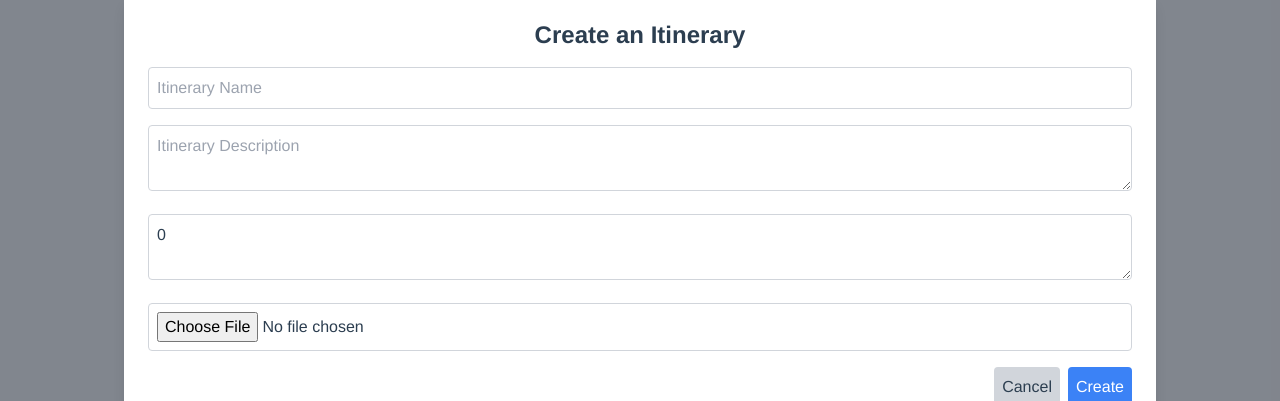
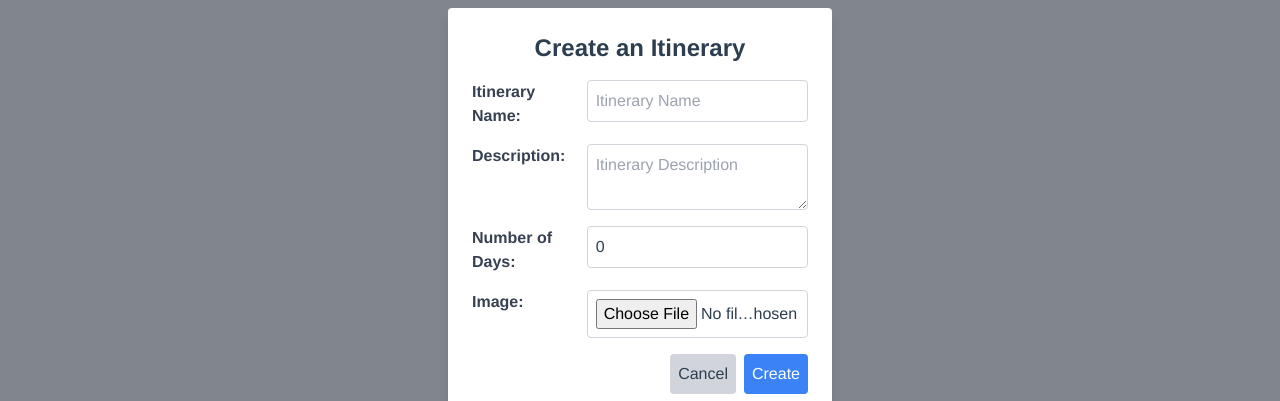
Before and after one commit to devsq12395/sq-traveller, a Vue app: page /dashboard in a window 1280 px wide. Both pictures are taken after a click on the button "Create an Itinerary". Shown: the part 187-588 px from the top of the page. Built offline with nearby package versions, Linux system fonts and the light colour scheme; no server answers.

Commit message:
minor ui updates

```diff
--- a/src/components/events/EventInfo.vue
+++ b/src/components/events/EventInfo.vue
@@ -20,7 +20,12 @@
       <!-- Notes Section -->
       <div class="text-left">
         <h3 class="text-lg font-semibold">Notes:</h3>
-        <p class="text-gray-700">{{ event.notes || "No notes available" }}</p>
+        <div v-if="notes.length > 0">
+          <ul>
+            <li v-for="note in notes" :key="note.id" class="text-gray-700">- {{ note.note }}</li>
+          </ul>
+        </div>
+        <p v-else class="text-gray-700">No notes available</p>
       </div>
 
       <!-- Edit Buttons Section -->
@@ -48,7 +53,8 @@
 <script>
 import EventActivities from './EventActivities.vue';
 import EventBudgets from './EventBudgets.vue';
-import EditEventPopup from '../popups/EditEventPopup.vue'; // Import the EditEventPopup component
+import EditEventPopup from '../popups/EditEventPopup.vue';
+import { fetchEventNotes } from '../../helpers/notes'; // Import the fetchEventNotes function
 
 export default {
   name: 'EventInfo',
@@ -61,12 +67,33 @@ export default {
   components: {
     EventActivities,
     EventBudgets,
-    EditEventPopup, // Register the EditEventPopup component
+    EditEventPopup,
   },
   data() {
     return {
-      showEditEventPopup: false, // Track the visibility of the EditEventPopup
+      showEditEventPopup: false,
+      notes: [], // Reactive data property to store notes
     };
+  },
+  watch: {
+    event: {
+      immediate: true, // Trigger the watcher immediately on component mount
+      handler(newEvent) {
+        if (newEvent && newEvent.id) {
+          this.fetchNotes(newEvent.id);
+        }
+      },
+    },
+  },
+  methods: {
+    async fetchNotes(eventId) {
+      const { data, error } = await fetchEventNotes(eventId);
+      if (!error) {
+        this.notes = data;
+      } else {
+        console.error('Error fetching notes:', error);
+      }
+    },
   },
 };
 </script>
--- a/src/components/popups/CreateEventPopup.vue
+++ b/src/components/popups/CreateEventPopup.vue
@@ -5,38 +5,54 @@
 
       <form @submit.prevent="handleCreateEvent" class="space-y-4">
         <!-- Location Field -->
+        <div class="grid grid-cols-3 items-start gap-2">
+          <label for="location" class="text-gray-700 font-semibold text-left">Location:</label>
           <input
             type="text"
+            id="location"
             v-model="event.location"
             placeholder="Location"
             required
-          class="w-full p-2 border border-gray-300 rounded"
+            class="col-span-2 p-2 border border-gray-300 rounded"
           />
+        </div>
 
         <!-- Description Field -->
+        <div class="grid grid-cols-3 items-start gap-2">
+          <label for="description" class="text-gray-700 font-semibold text-left">Description:</label>
           <textarea
+            id="description"
             v-model="event.description"
             placeholder="Description"
             required
-          class="w-full p-2 border border-gray-300 rounded"
+            class="col-span-2 p-2 border border-gray-300 rounded"
           ></textarea>
+        </div>
 
         <!-- Day Field -->
-        <textarea
+        <div class="grid grid-cols-3 items-start gap-2">
+          <label for="day" class="text-gray-700 font-semibold text-left">Event Day:</label>
+          <input
             type="number"
+            id="day"
             v-model="event.day"
             placeholder="Day"
             required
-          class="w-full p-2 border border-gray-300 rounded"
-        ></textarea>
+            class="col-span-2 p-2 border border-gray-300 rounded"
+          />
+        </div>
 
         <!-- Image Upload Field -->
+        <div class="grid grid-cols-3 items-start gap-2">
+          <label for="image" class="text-gray-700 font-semibold text-left">Image:</label>
           <input
             type="file"
+            id="image"
             @change="handleImageUpload"
             accept="image/*"
-          class="w-full p-2 border border-gray-300 rounded"
+            class="col-span-2 p-2 border border-gray-300 rounded"
           />
+        </div>
 
         <!-- Action Buttons -->
         <div class="flex justify-end space-x-2">
@@ -79,7 +95,6 @@ export default {
         const uploadPreset = process.env.VUE_APP_CLOUDINARY_UPLOAD_PRESET;
         const cloudinaryUrl = process.env.VUE_APP_CLOUDINARY_URL;
 
-        // Check if variables are defined
         if (!uploadPreset || !cloudinaryUrl) {
           console.error("Cloudinary environment variables are missing.");
           return;
@@ -101,7 +116,6 @@ export default {
     const handleCreateEvent = async () => {
       const { data, error } = await createEvent(props.itineraryId, event.value);
 
-      console.log (data);
       if (!error && data) {
         if (imageUrl.value) {
           try {
--- a/src/components/popups/CreateItineraryPopup.vue
+++ b/src/components/popups/CreateItineraryPopup.vue
@@ -1,35 +1,59 @@
 <template>
   <div class="fixed inset-0 flex items-center justify-center bg-gray-900 bg-opacity-50">
-    <div class="bg-white p-6 rounded shadow-lg">
+    <div class="bg-white p-6 rounded shadow-lg w-96">
       <h2 class="text-2xl font-bold mb-4">Create an Itinerary</h2>
       <form @submit.prevent="handleCreateItinerary" class="space-y-4">
+        <!-- Itinerary Name Field -->
+        <div class="grid grid-cols-3 items-start gap-2">
+          <label for="name" class="text-gray-700 font-semibold text-left">Itinerary Name:</label>
           <input
             type="text"
+            id="name"
             v-model="itinerary.name"
             placeholder="Itinerary Name"
             required
-          class="w-full p-2 border border-gray-300 rounded"
+            class="col-span-2 p-2 border border-gray-300 rounded"
           />
+        </div>
+
+        <!-- Itinerary Description Field -->
+        <div class="grid grid-cols-3 items-start gap-2">
+          <label for="description" class="text-gray-700 font-semibold text-left">Description:</label>
           <textarea
+            id="description"
             v-model="itinerary.description"
             placeholder="Itinerary Description"
             required
-          class="w-full p-2 border border-gray-300 rounded"
+            class="col-span-2 p-2 border border-gray-300 rounded"
           ></textarea>
-        <textarea
+        </div>
+
+        <!-- Number of Days Field -->
+        <div class="grid grid-cols-3 items-start gap-2">
+          <label for="days" class="text-gray-700 font-semibold text-left">Number of Days:</label>
+          <input
             type="number"
+            id="days"
             v-model="itinerary.days"
             placeholder="Number of days"
             required
-          class="w-full p-2 border border-gray-300 rounded"
-        ></textarea>
-        <!-- Image Upload Section -->
+            class="col-span-2 p-2 border border-gray-300 rounded"
+          />
+        </div>
+
+        <!-- Image Upload Field -->
+        <div class="grid grid-cols-3 items-start gap-2">
+          <label for="image" class="text-gray-700 font-semibold text-left">Image:</label>
           <input
             type="file"
+            id="image"
             @change="handleImageUpload"
             accept="image/*"
-          class="w-full p-2 border border-gray-300 rounded"
+            class="col-span-2 p-2 border border-gray-300 rounded"
           />
+        </div>
+
+        <!-- Action Buttons -->
         <div class="flex justify-end space-x-2">
           <button type="button" @click="closePopup" class="p-2 bg-gray-300 rounded">Cancel</button>
           <button type="submit" class="p-2 bg-blue-500 text-white rounded hover:bg-blue-600">Create</button>
@@ -65,13 +89,10 @@ export default {
         const uploadPreset = process.env.VUE_APP_CLOUDINARY_UPLOAD_PRESET;
         const cloudinaryUrl = process.env.VUE_APP_CLOUDINARY_URL;
 
-        // Check if variables are defined
         if (!uploadPreset || !cloudinaryUrl) {
           console.error("Cloudinary environment variables are missing.");
           return;
         }
-
-        console.log("Cloudinary URL:", cloudinaryUrl);
 
         const formData = new FormData();
         formData.append("file", file);
@@ -85,9 +106,7 @@ export default {
       }
     };
 
-
     const handleCreateItinerary = async () => {
-      // Attempt to create the itinerary
       const { data, error } = await createItinerary(
         user.user_id,
         itinerary.value.name,
@@ -95,35 +114,29 @@ export default {
         itinerary.value.days
       );
 
-      // Check if there was an error
       if (error) {
-        console.error('Error creating itinerary:', error); // Log the entire error object
+        console.error('Error creating itinerary:', error);
         return;
       }
 
-      // Ensure data is not null
       if (!data) {
         console.error('Itinerary creation returned null data.');
         return;
       }
 
-      // If data is valid and there's an image URL, attempt to save the image
       if (data && imageUrl.value) {
         try {
-          await saveItineraryImage(data[0].id, imageUrl.value); // Save image URL
+          await saveItineraryImage(data[0].id, imageUrl.value);
           console.log('Image saved successfully');
         } catch (imgError) {
-          console.error('Error saving itinerary image:', imgError); // Log the image error
+          console.error('Error saving itinerary image:', imgError);
         }
       }
 
-      // Refresh and close the popup
       emit('refresh');
       closePopup();
     };
 
-
-    // Close the popup
     const closePopup = () => {
       itinerary.value = { name: '', description: '', days: 0 };
       emit('close');
--- a/src/helpers/event.js
+++ b/src/helpers/event.js
@@ -42,7 +42,7 @@ export async function fetchItineraryEvents(itinerary_id) {
     return {
       ...event,
       img_url,
-      itinerary_name: event.itinerary?.name || 'Unnamed Itinerary',
+      itinerary_name: event.itinerary?.name || 'Unnamed Itinerary'
     };
   });
 
@@ -56,6 +56,7 @@ export async function fetchEvent(eventId) {
     return { error: 'Event ID is required to fetch the event.' };
   }
 
+  // Fetch the event details
   const { data, error } = await supabase
     .from('event')
     .select(`
@@ -70,7 +71,9 @@ export async function fetchEvent(eventId) {
     return { error };
   }
 
+  // Access the image URL from event_img or use a placeholder
   const img_url = data.event_img?.length ? data.event_img[0].img_url : 'https://via.placeholder.com/150';
+
   return { data: { ...data, img_url } };
 }
 
--- a/src/helpers/itinerary.js
+++ b/src/helpers/itinerary.js
@@ -64,20 +64,15 @@ export async function fetchItinerary(itineraryId) {
 }
 
 // Create a new itinerary
-export async function createItinerary(userId, name, description, timeStart, timeEnd) {
+export async function createItinerary(userId, name, description, days) {
   try {
-    // Extract only the time portion from the provided ISO strings
-    const startTime = new Date(timeStart).toISOString();
-    const endTime = new Date(timeEnd).toISOString();
-
     const { data, error } = await supabase
       .from('itinerary')
       .insert({
         user_id: userId,
         name,
         description,
-        time_start: startTime,
-        time_end: endTime,
+        days
       })
       .select();
 
```
Lines whose indentation alone changed are shown as unchanged.
